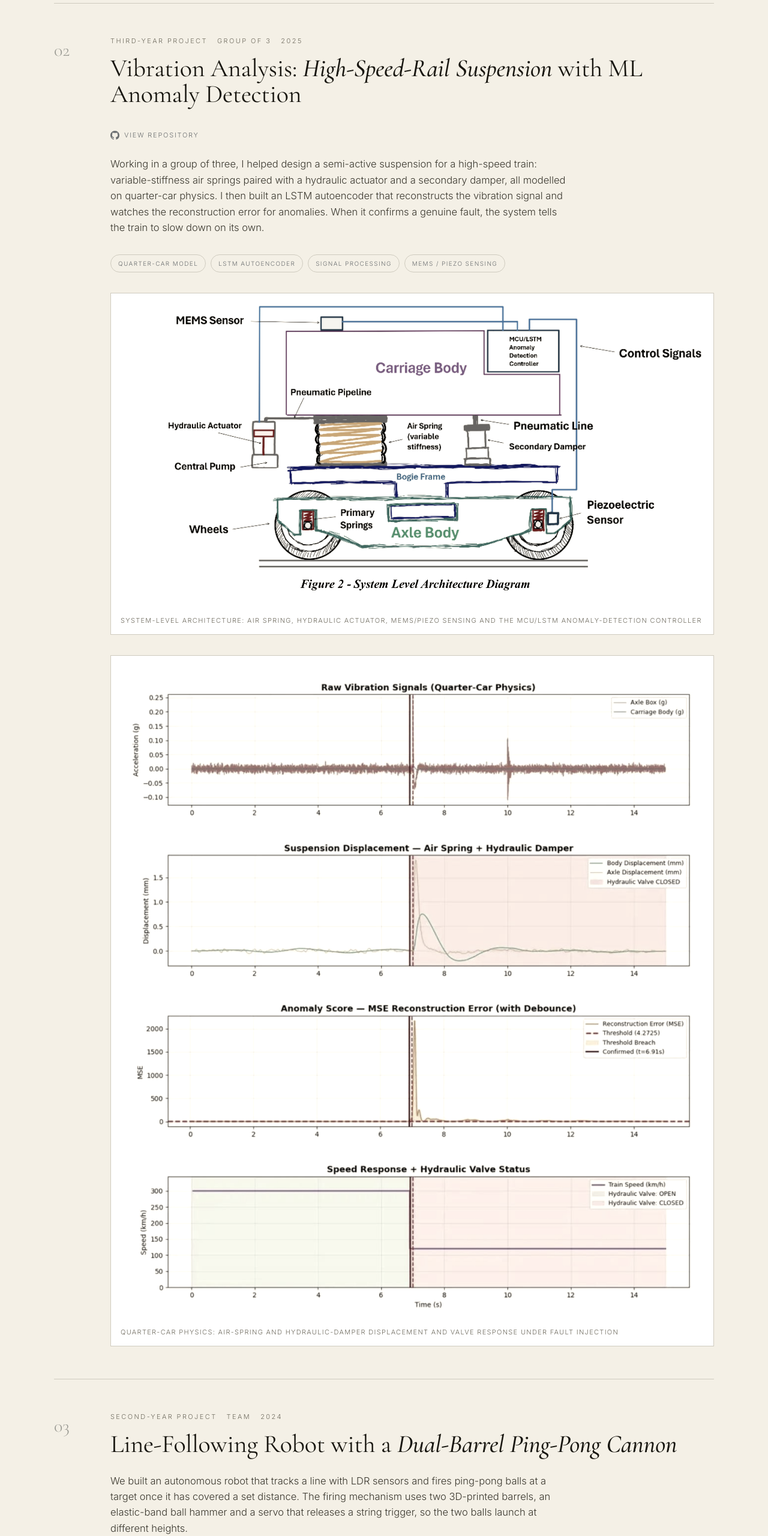
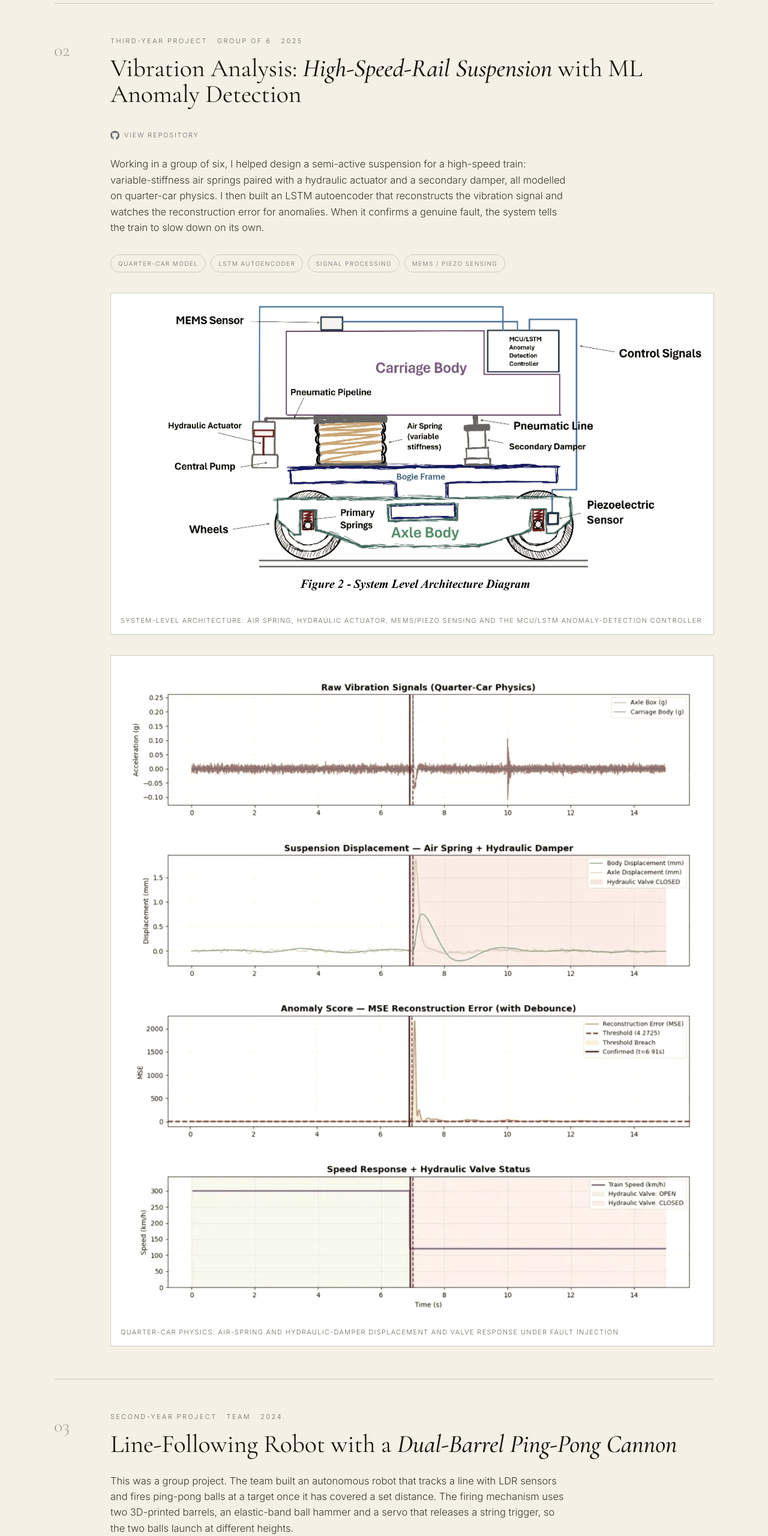
Before and after one commit to Killiang27/killiang27.github.io, a plain HTML site: page index.html in a window 1280 px wide. Shown: the part 3783-6343 px from the top of the page at 60% size. Drawn offline with nearby package versions, Linux system fonts and the light colour scheme.

Commit message:
Add files via upload

```diff
--- a/index.html
+++ b/index.html
@@ -416,11 +416,11 @@
       <div class="p-num">02</div>
       <div class="p-body">
         <div class="p-head">
-          <div class="p-meta"><span>Third-year project</span><span>Group of 3</span><span>2025</span></div>
+          <div class="p-meta"><span>Third-year project</span><span>Group of 6</span><span>2025</span></div>
           <h3>Vibration Analysis: <em>High-Speed-Rail Suspension</em> with ML Anomaly Detection</h3>
         </div>
         <a class="p-repo" href="https://github.com/killiang27/train-vibration-anomaly-detection" target="_blank" rel="noopener"><svg viewBox="0 0 16 16" fill="currentColor" aria-hidden="true"><path d="M8 0C3.58 0 0 3.58 0 8c0 3.54 2.29 6.53 5.47 7.59.4.07.55-.17.55-.38 0-.19-.01-.82-.01-1.49-2.01.37-2.53-.49-2.69-.94-.09-.23-.48-.94-.82-1.13-.28-.15-.68-.52-.01-.53.63-.01 1.08.58 1.23.82.72 1.21 1.87.87 2.33.66.07-.52.28-.87.51-1.07-1.78-.2-3.64-.89-3.64-3.95 0-.87.31-1.59.82-2.15-.08-.2-.36-1.02.08-2.12 0 0 .67-.21 2.2.82.64-.18 1.32-.27 2-.27.68 0 1.36.09 2 .27 1.53-1.04 2.2-.82 2.2-.82.44 1.1.16 1.92.08 2.12.51.56.82 1.27.82 2.15 0 3.07-1.87 3.75-3.65 3.95.29.25.54.73.54 1.48 0 1.07-.01 1.93-.01 2.2 0 .21.15.46.55.38A8.013 8.013 0 0016 8c0-4.42-3.58-8-8-8z"/></svg>View repository</a>
-        <p class="p-desc">Working in a group of three, I helped design a semi-active suspension for a high-speed train: variable-stiffness air springs paired with a hydraulic actuator and a secondary damper, all modelled on quarter-car physics. I then built an LSTM autoencoder that reconstructs the vibration signal and watches the reconstruction error for anomalies. When it confirms a genuine fault, the system tells the train to slow down on its own.</p>
+        <p class="p-desc">Working in a group of six, I helped design a semi-active suspension for a high-speed train: variable-stiffness air springs paired with a hydraulic actuator and a secondary damper, all modelled on quarter-car physics. I then built an LSTM autoencoder that reconstructs the vibration signal and watches the reconstruction error for anomalies. When it confirms a genuine fault, the system tells the train to slow down on its own.</p>
         <div class="p-tags">
           <span class="tag">Quarter-car model</span><span class="tag">LSTM autoencoder</span><span class="tag">Signal processing</span><span class="tag">MEMS / piezo sensing</span>
         </div>
@@ -443,7 +443,7 @@
           <div class="p-meta"><span>Second-year project</span><span>Team</span><span>2024</span></div>
           <h3>Line-Following Robot with a <em>Dual-Barrel Ping-Pong Cannon</em></h3>
         </div>
-        <p class="p-desc">We built an autonomous robot that tracks a line with LDR sensors and fires ping-pong balls at a target once it has covered a set distance. The firing mechanism uses two 3D-printed barrels, an elastic-band ball hammer and a servo that releases a string trigger, so the two balls launch at different heights.</p>
+        <p class="p-desc">This was a group project. The team built an autonomous robot that tracks a line with LDR sensors and fires ping-pong balls at a target once it has covered a set distance. The firing mechanism uses two 3D-printed barrels, an elastic-band ball hammer and a servo that releases a string trigger, so the two balls launch at different heights.</p>
         <div class="p-tags">
           <span class="tag">Embedded C / Arduino</span><span class="tag">LDR line detection</span><span class="tag">Servo actuation</span><span class="tag">3D printing</span>
         </div>
@@ -466,7 +466,7 @@
           <div class="p-meta"><span>First-year project</span><span>IMechE</span><span>2023</span></div>
           <h3>IMechE Autonomous <em>Wall-Strike &amp; Return</em> Robot Car</h3>
         </div>
-        <p class="p-desc">For the IMechE challenge I designed and built a robot car that drives into a wall and then reverses back to exactly where it started. Getting it consistent came down to careful distance calibration and a simple control sequence the car could repeat every run.</p>
+        <p class="p-desc">This was a group project for the IMechE challenge. The team designed and built a robot car that drives into a wall and then reverses back to exactly where it started. Getting it consistent came down to careful distance calibration and a simple control sequence the car could repeat every run.</p>
         <div class="p-tags">
           <span class="tag">SolidWorks</span><span class="tag">DPDT control</span><span class="tag">Motor control</span><span class="tag">Mechanical design</span>
         </div>
```
